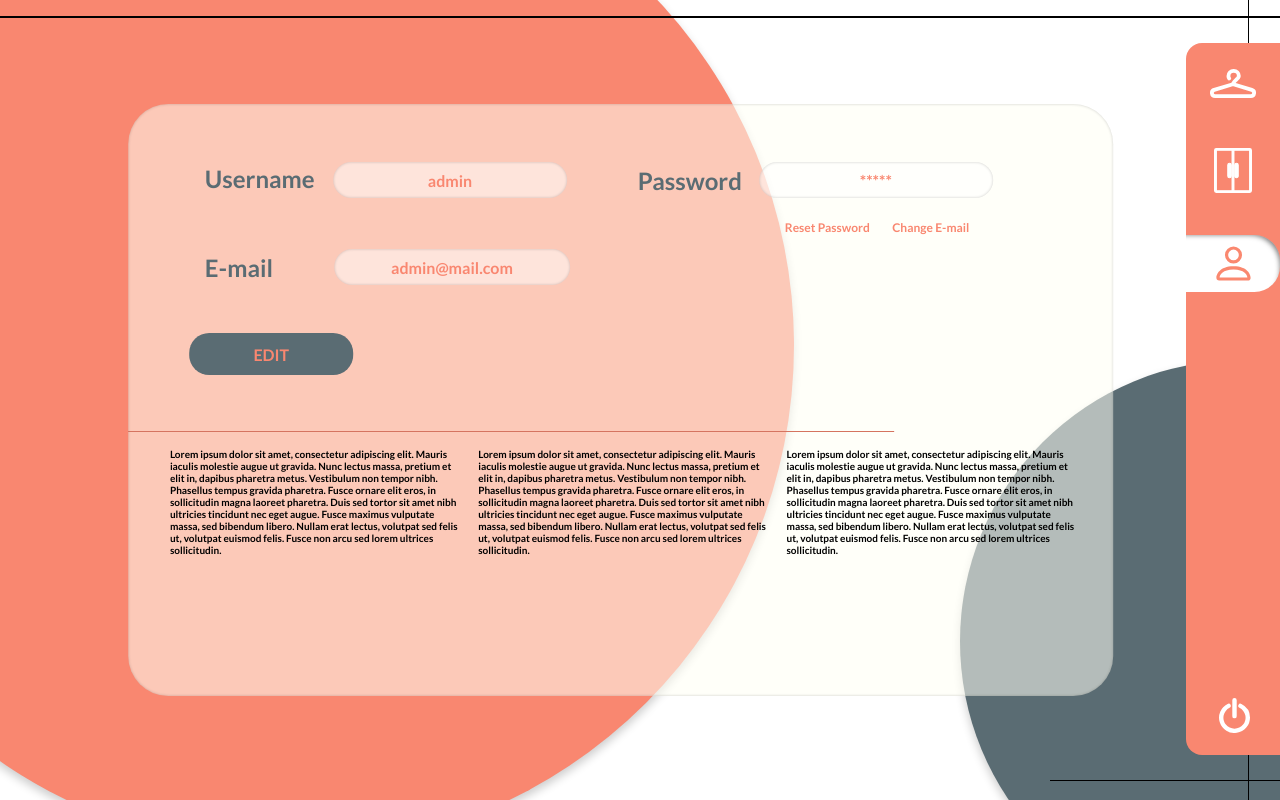
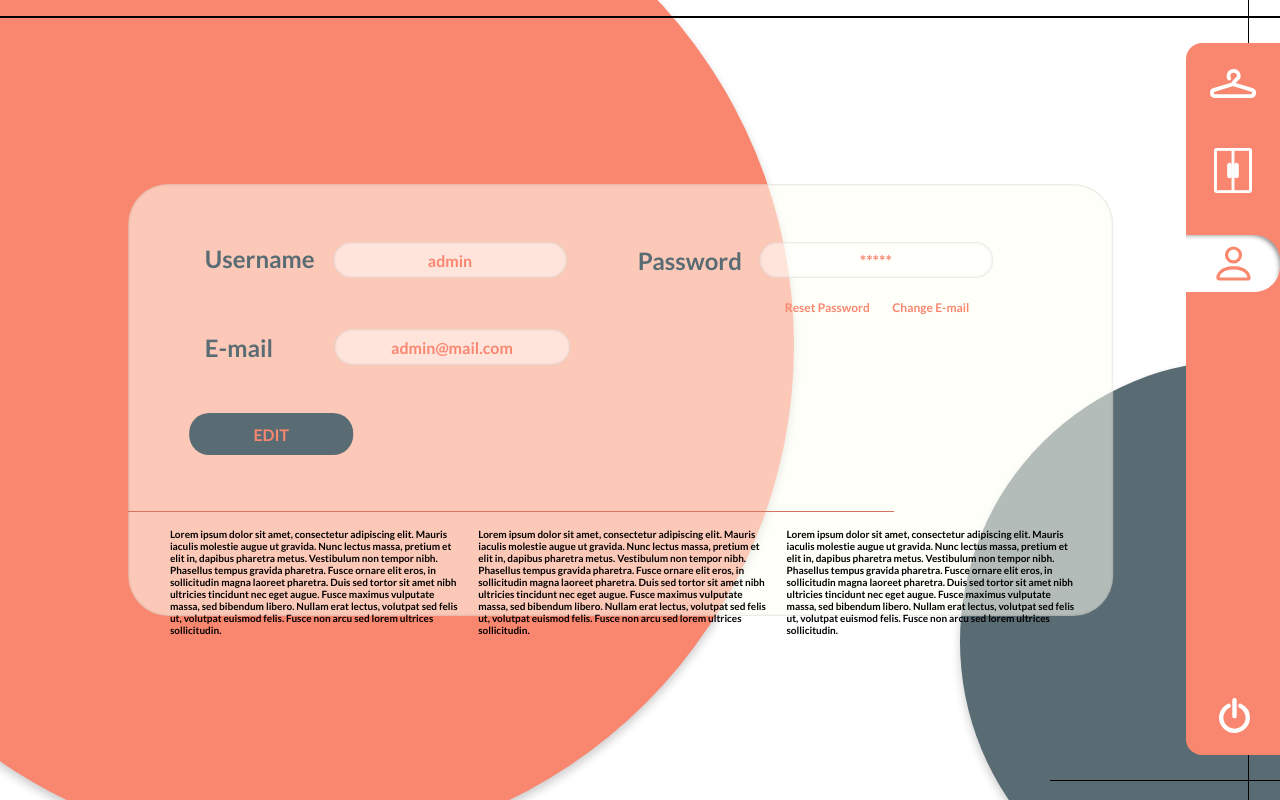
Before and after one commit to MrWarlockk/Clothes-v2, a Next.js app: page /account in a window 1280 px wide. Built offline with nearby package versions, Linux system fonts and the light colour scheme.

Commit message:
Account width
Added max width to the account page

```diff
--- a/styles/account.module.css
+++ b/styles/account.module.css
@@ -27,6 +27,8 @@
   z-index: 1;
   box-shadow: 0px 5px 10px rgba(0, 0, 0, 0.2);
   box-shadow: inset 0 0 3px rgba(0, 0, 0, 0.2);
+  max-width: 77vw;
+  max-height: 54vh;
 }
 /* #region -------------- TOP PART -------------  */
 /* #region BASIC */
```
